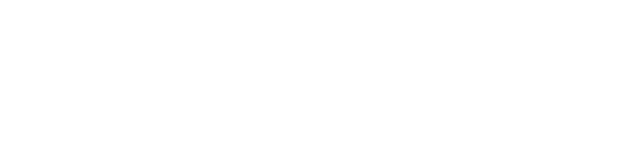
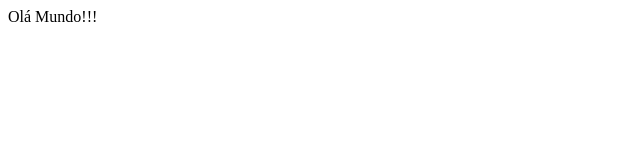
Before and after one commit to 4ndr31s4/html-css, a plain HTML site: page pasta1/index.html in a window 1280 px wide. Shown: the whole page, without its empty margins (0-640 px from the left). Drawn offline with Linux system fonts and the light colour scheme.

Commit message:
Update index.html

```diff
--- a/pasta1/index.html
+++ b/pasta1/index.html
@@ -9,6 +9,6 @@
     <link rel="shortcut icon" href="../pasta2/favicon-principal.png" type="image/x-icon">
 </head>
 <body>
-
+    Olá Mundo!!!
 </body>
 </html>
```
